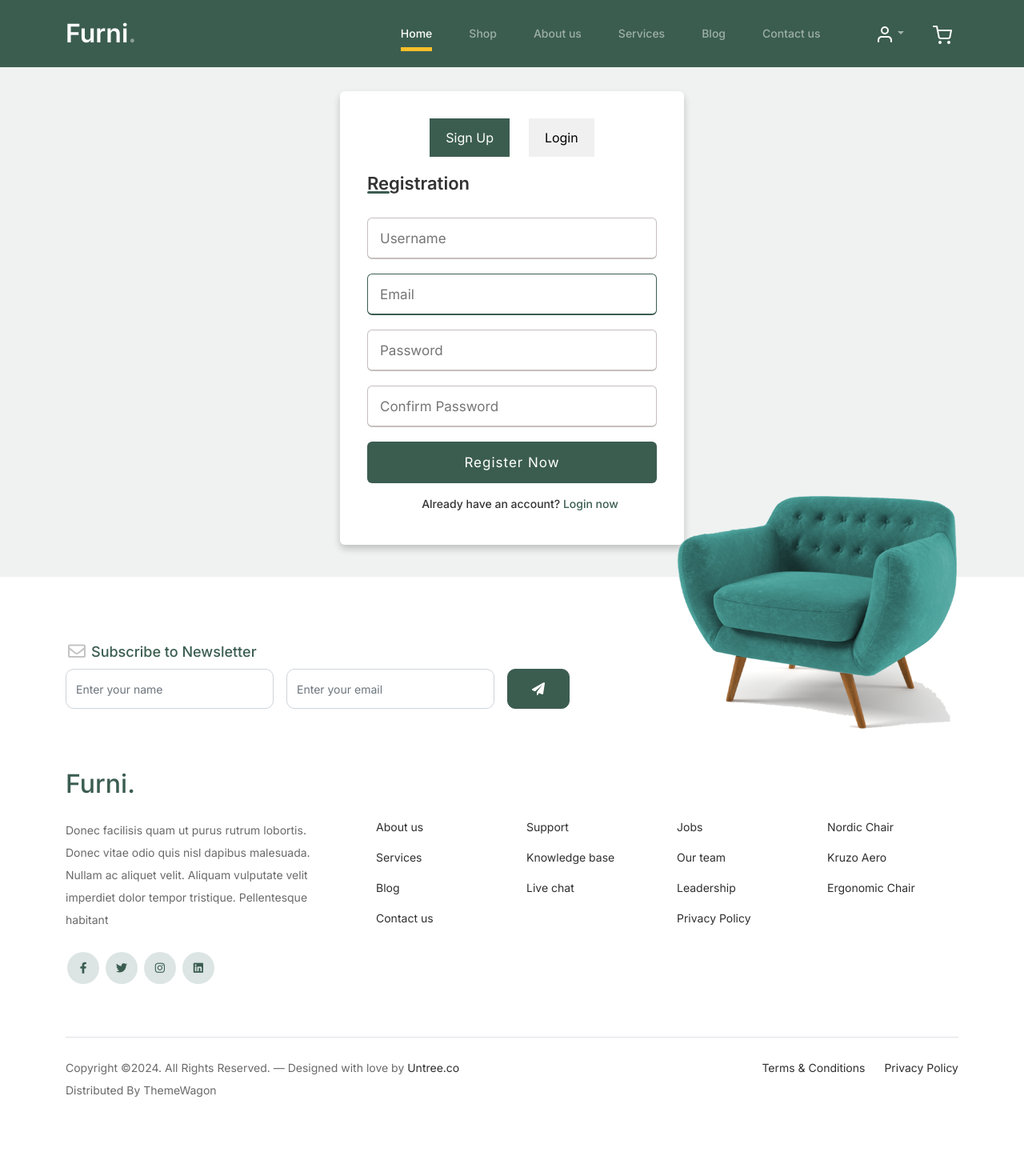
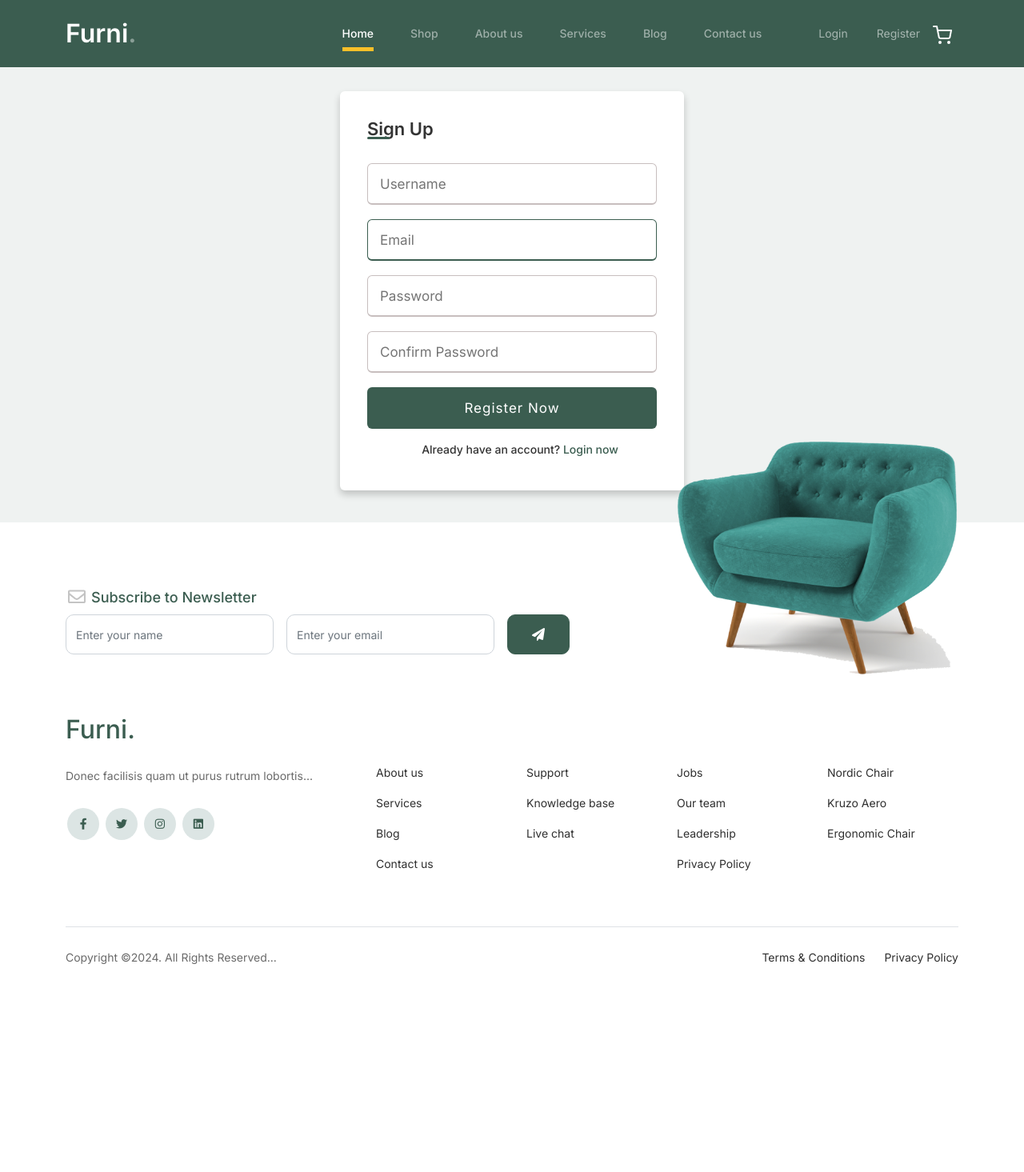
Before and after one commit to Olamigoke10/EccomerceWebsiteDjango, a Django app: page /user/sign-up/ in a window 1280 px wide. Shown: the whole page at 80% size. After the commit the page ends 1205 px from the top, so only its background shows below. Run offline with Django 4.2, Linux system fonts and the light colour scheme; some libraries are stand-ins or nearby versions.

Commit message:
Autheticating the userLogin

```diff
--- a/templates/partials/base.html
+++ b/templates/partials/base.html
@@ -6,7 +6,6 @@
   <meta name="viewport" content="width=device-width, initial-scale=1, shrink-to-fit=no">
   <meta name="author" content="Untree.co">
   <link rel="shortcut icon" href="favicon.png">
-
   <meta name="description" content="" />
   <meta name="keywords" content="bootstrap, bootstrap4" />
 
@@ -18,14 +17,13 @@
 	<link href="{% static 'assets/css/style.css' %}" rel="stylesheet">
 	<link href="{% static 'assets/css/register.css' %}" rel="stylesheet">
 
-		<title>Furni Free Bootstrap 5 Template for Furniture and Interior Design Websites by Untree.co </title>
+	<title>Furni Free Bootstrap 5 Template for Furniture and Interior Design Websites by Untree.co</title>
 </head>
 
 <body>
 
 	<!-- Start Header/Navigation -->
-		<nav class="custom-navbar navbar navbar navbar-expand-md navbar-dark bg-dark" arial-label="Furni navigation bar">
-
+	<nav class="custom-navbar navbar navbar-expand-md navbar-dark bg-dark" arial-label="Furni navigation bar">
 		<div class="container">
 			<a class="navbar-brand" href="index.html">Furni<span>.</span></a>
 
@@ -35,9 +33,7 @@
 
 			<div class="collapse navbar-collapse" id="navbarsFurni">
 				<ul class="custom-navbar-nav navbar-nav ms-auto mb-2 mb-md-0">
-						<li class="nav-item active">
-							<a class="nav-link" href="index.html">Home</a>
-						</li>
+					<li class="nav-item active"><a class="nav-link" href="index.html">Home</a></li>
 					<li><a class="nav-link" href="shop.html">Shop</a></li>
 					<li><a class="nav-link" href="about.html">About us</a></li>
 					<li><a class="nav-link" href="services.html">Services</a></li>
@@ -46,36 +42,35 @@
 				</ul>
 
 				<ul class="custom-navbar-cta navbar-nav mb-2 mb-md-0 ms-5">
+					{% if user.is_authenticated %}
 					<li class="nav-item dropdown">
 						<a class="nav-link dropdown-toggle" href="#" id="userDropdown" role="button" data-bs-toggle="dropdown" aria-expanded="false">
-							  <img src="{% static 'assets/images/user.svg' %}" alt="User">
+							<img src="{% static 'assets/images/user.svg' %}" alt="User"> {{ user.username }}
 						</a>
 						<ul class="dropdown-menu dropdown-menu-end" aria-labelledby="userDropdown">
 							<li><a class="dropdown-item" href="#">Profile</a></li>
 							<li><a class="dropdown-item" href="#">Settings</a></li>
 							<li><hr class="dropdown-divider"></li>
-							  <li><a class="dropdown-item" href="{% url 'userauths:logout' %}">Logout<i class='bx bx-log-out-circle' ></i></a></li>
+							<li><a class="dropdown-item" href="{% url 'userauths:logout' %}">Logout<i class='bx bx-log-out-circle'></i></a></li>
 						</ul>
 					</li>
+					{% else %}
+					<li class="nav-item"><a class="nav-link" href="{% url 'userauths:signin' %}">Login</a></li>
+					<li class="nav-item"><a class="nav-link" href="{% url 'userauths:signup' %}">Register</a></li>
+					{% endif %}
 					<li><a class="nav-link" href="cart.html"><img src="{% static 'assets/images/cart.svg' %}"></a></li>
 				</ul>
 			</div>
 		</div>
-
 	</nav>
 	<!-- End Header/Navigation -->
 
-
 	{% block content %}
-
 	{% endblock content %}
-
-
 
 	<!-- Start Footer Section -->
 	<footer class="footer-section">
 		<div class="container relative">
-
 			<div class="sofa-img">
 				<img src="{% static 'assets/images/sofa.png' %}" alt="Image" class="img-fluid">
 			</div>
@@ -106,7 +101,7 @@
 			<div class="row g-5 mb-5">
 				<div class="col-lg-4">
 					<div class="mb-4 footer-logo-wrap"><a href="#" class="footer-logo">Furni<span>.</span></a></div>
-						<p class="mb-4">Donec facilisis quam ut purus rutrum lobortis. Donec vitae odio quis nisl dapibus malesuada. Nullam ac aliquet velit. Aliquam vulputate velit imperdiet dolor tempor tristique. Pellentesque habitant</p>
+					<p class="mb-4">Donec facilisis quam ut purus rutrum lobortis...</p>
 
 					<ul class="list-unstyled custom-social">
 						<li><a href="#"><span class="fa fa-brands fa-facebook-f"></span></a></li>
@@ -126,7 +121,6 @@
 								<li><a href="#">Contact us</a></li>
 							</ul>
 						</div>
-
 						<div class="col-6 col-sm-6 col-md-3">
 							<ul class="list-unstyled">
 								<li><a href="#">Support</a></li>
@@ -134,7 +128,6 @@
 								<li><a href="#">Live chat</a></li>
 							</ul>
 						</div>
-
 						<div class="col-6 col-sm-6 col-md-3">
 							<ul class="list-unstyled">
 								<li><a href="#">Jobs</a></li>
@@ -143,7 +136,6 @@
 								<li><a href="#">Privacy Policy</a></li>
 							</ul>
 						</div>
-
 						<div class="col-6 col-sm-6 col-md-3">
 							<ul class="list-unstyled">
 								<li><a href="#">Nordic Chair</a></li>
@@ -159,24 +151,19 @@
 			<div class="border-top copyright">
 				<div class="row pt-4">
 					<div class="col-lg-6">
-							<p class="mb-2 text-center text-lg-start">Copyright &copy;<script>document.write(new Date().getFullYear());</script>. All Rights Reserved. &mdash; Designed with love by <a href="https://untree.co">Untree.co</a> Distributed By <a hreff="https://themewagon.com">ThemeWagon</a>  <!-- License information: https://untree.co/license/ -->
-            </p>
+						<p class="mb-2 text-center text-lg-start">Copyright &copy;<script>document.write(new Date().getFullYear());</script>. All Rights Reserved...</p>
 					</div>
-
 					<div class="col-lg-6 text-center text-lg-end">
 						<ul class="list-unstyled d-inline-flex ms-auto">
 							<li class="me-4"><a href="#">Terms &amp; Conditions</a></li>
 							<li><a href="#">Privacy Policy</a></li>
 						</ul>
 					</div>
-
 				</div>
 			</div>
-
 		</div>
 	</footer>
 	<!-- End Footer Section -->
-
 
 	<script src="{% static 'assets/js/bootstrap.bundle.min.js' %}"></script>
 	<script src="{% static 'assets/js/tiny-slider.js' %}"></script>
--- a/templates/userauths/signup.html
+++ b/templates/userauths/signup.html
@@ -4,11 +4,7 @@
 
 <div class="wrapper_container">
   <div class="wrapper">
-    <!-- Toggle Buttons -->
-    <div class="toggle-buttons">
-      <button id="show-register" class="active">Sign Up</button>
-      <button id="show-login">Login</button>
-    </div>
+    <h2>Sign Up</h2>
 
     {% if form.errors %}
     <div class="alert alert-danger">
@@ -20,15 +16,6 @@
     </div>
     {% endif %}
 
-    {% if login_error %}
-    <div class="alert alert-danger">
-      <p>Invalid email or password. Please try again.</p>
-    </div>
-    {% endif %}
-
-    <!-- Registration Form -->
-    <div id="register-form" class="form-box">
-      <h2>Registration</h2>
     <form action="{% url 'userauths:signup' %}" method="post">
       {% csrf_token %}
       <div class="input-box">
@@ -47,110 +34,10 @@
         <input type="submit" value="Register Now">
       </div>
       <div class="text">
-          <h3>Already have an account? <a href="#" id="switch-to-login">Login now</a></h3>
-        </div>
-      </form>
-    </div>
-
-    <!-- Login Form -->
-    <div id="login-form" class="form-box hidden">
-      <h2>Login</h2>
-      <form action="{% url 'userauths:signin' %}" method="post">
-        {% csrf_token %}
-        <div class="input-box">
-          <input type="email" name="email" placeholder="Enter your email" required>
-        </div>
-        <div class="input-box">
-          <input type="password" name="password" placeholder="Your password" required>
-        </div>
-        <div class="input-box button">
-          <input type="submit" value="Login Now">
-        </div>
-        <div class="text">
-          <h3>Don't have an account? <a href="#" id="switch-to-register">Sign Up now</a></h3>
+        <h3>Already have an account? <a href="{% url 'userauths:signin' %}">Login now</a></h3>
       </div>
     </form>
   </div>
 </div>
-</div>
-
-<!-- JavaScript for toggling forms -->
-<script>
-  // Elements
-  const registerForm = document.getElementById('register-form');
-  const loginForm = document.getElementById('login-form');
-  const switchToLogin = document.getElementById('switch-to-login');
-  const switchToRegister = document.getElementById('switch-to-register');
-  const showRegisterBtn = document.getElementById('show-register');
-  const showLoginBtn = document.getElementById('show-login');
-
-  // Function to show login form and hide register form
-  const showLogin = () => {
-    loginForm.classList.remove('hidden');
-    registerForm.classList.add('hidden');
-    showLoginBtn.classList.add('active');
-    showRegisterBtn.classList.remove('active');
-  };
-
-  // Function to show register form and hide login form
-  const showRegister = () => {
-    registerForm.classList.remove('hidden');
-    loginForm.classList.add('hidden');
-    showRegisterBtn.classList.add('active');
-    showLoginBtn.classList.remove('active');
-  };
-
-  // Event Listeners
-  switchToLogin.addEventListener('click', function (e) {
-    e.preventDefault();
-    showLogin();
-  });
-
-  switchToRegister.addEventListener('click', function (e) {
-    e.preventDefault();
-    showRegister();
-  });
-
-  showLoginBtn.addEventListener('click', showLogin);
-  showRegisterBtn.addEventListener('click', showRegister);
-</script>
-
-<style>
-  .toggle-buttons {
-    text-align: center;
-    margin-bottom: 20px;
-  }
-
-  .toggle-buttons button {
-    padding: 10px 20px;
-    margin: 0 10px;
-    cursor: pointer;
-    background-color: #f0f0f0;
-    border: none;
-    font-size: 16px;
-    transition: background-color 0.3s;
-  }
-
-  .toggle-buttons button.active {
-    background-color: #3b5d50;
-    color: white;
-  }
-
-  .form-box {
-    opacity: 0;
-    height: 0;
-    overflow: hidden;
-    transition: opacity 0.5s ease, height 0.5s ease;
-  }
-
-  .form-box:not(.hidden) {
-    opacity: 1;
-    height: auto;
-  }
-
-  .hidden {
-    display: none;
-  }
-</style>
 
 {% endblock content %}
--- a/userauths/views.py
+++ b/userauths/views.py
@@ -1,10 +1,10 @@
 from django.shortcuts import redirect, render
 from userauths.forms import UserRegisterForm
-from django.contrib.auth import login, authenticate, logout, get_user_model
+from django.contrib.auth import login, authenticate, logout
 from django.contrib import messages
 from django.conf import settings
 
-User = get_user_model()
+User = settings.AUTH_USER_MODEL
 
 # Create your views here.
 def register_view(request):
@@ -31,41 +31,36 @@ def register_view(request):
     return render(request, 'userauths/signup.html', context)
 
 def login_view(request):
-    # If the user is already logged in
     if request.user.is_authenticated:
         messages.warning(request, "You are already logged in")
         return redirect("core:index")
 
-    # Handle POST requests (when login form is submitted)
     if request.method == "POST":
         email = request.POST.get('email')
         password = request.POST.get('password')
 
         try:
            user = User.objects.get(email=email)
-        except User.DoesNotExist:
+        except:
             messages.warning(request, f"User with {email} does not exist")
-            form = UserRegisterForm()  # Pass registration form back
-            return render(request, "userauths/signup.html", {'form': form})  # Re-render with form
 
-        # Authenticate user with provided credentials
         user = authenticate(request, email=email, password=password)
         if user is not None:
             login(request, user)
             messages.success(request, "You are logged in")
+            print("Logined innn")
             return redirect("core:index")
         else:
-            messages.warning(request, "Incorrect credentials, please try again.")
-            form = UserRegisterForm()  # Pass registration form back
-            return render(request, "userauths/signup.html", {'form': form})  # Re-render with form
+            messages.warning(request, "USer does not exists, Create an Account")
 
-    # If it's a GET request (render the login page)
-    form = UserRegisterForm()  # Registration form
-    return render(request, "userauths/signup.html", {'form': form})
+        # context = {
 
+        # }
+
+    return render(request, "userauths/signin.html")
 
 
 def logout_view(request):
     logout(request)
     messages.success(request, "You have logged out")
-    return redirect("userauths:signin")
+    return redirect("userauths:signup")
```
Also changed, not shown: templates/userauths/signin.html (added, +33 -0 lines), db.sqlite3. Lines whose indentation alone changed are shown as unchanged.
